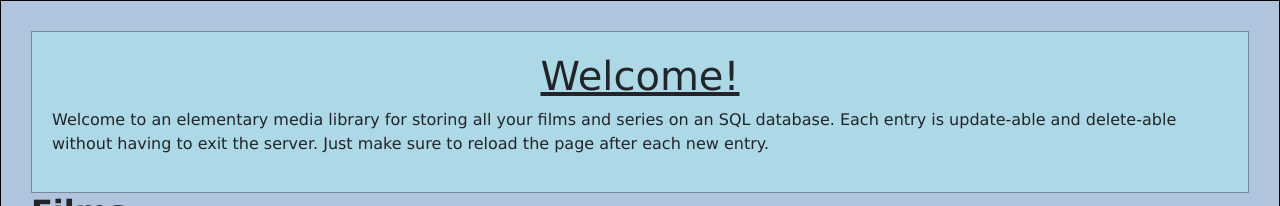
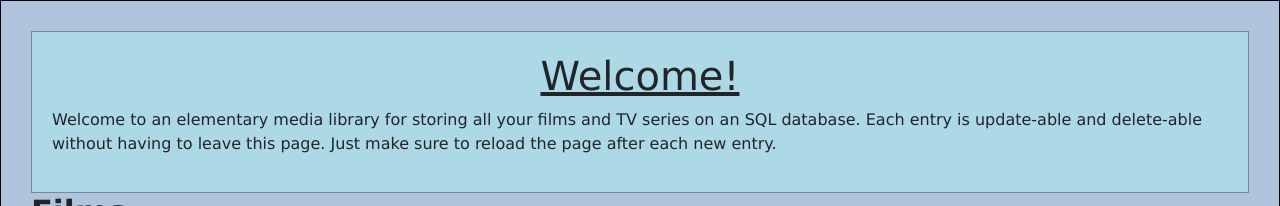
Before and after one commit to thomas-roux/dataRepAssignment, a plain HTML site: page staticpages/index.html in a window 1280 px wide. Shown: the top 206 px of the page. Drawn offline with nearby package versions, Linux system fonts and the light colour scheme; no server answers.

Commit message:
Changed wording of welcome

```diff
--- a/staticpages/index.html
+++ b/staticpages/index.html
@@ -59,8 +59,8 @@
         <div class="content">
             <h1><u>Welcome!</u></h1>
             <p>
-                Welcome to an elementary media library for storing all your films and series on an SQL database. Each entry is update-able
-                and delete-able without having to exit the server. Just make sure to reload the page after each new entry.
+                Welcome to an elementary media library for storing all your films and TV series on an SQL database. Each entry is update-able
+                and delete-able without having to leave this page. Just make sure to reload the page after each new entry.
             </p>
         </div>
         <div id="create-edit" style="display:none">
```
